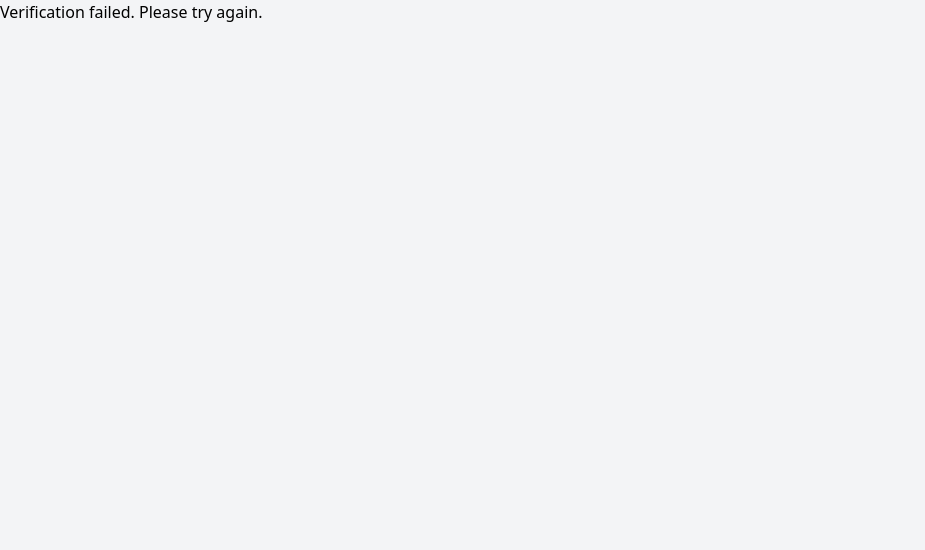
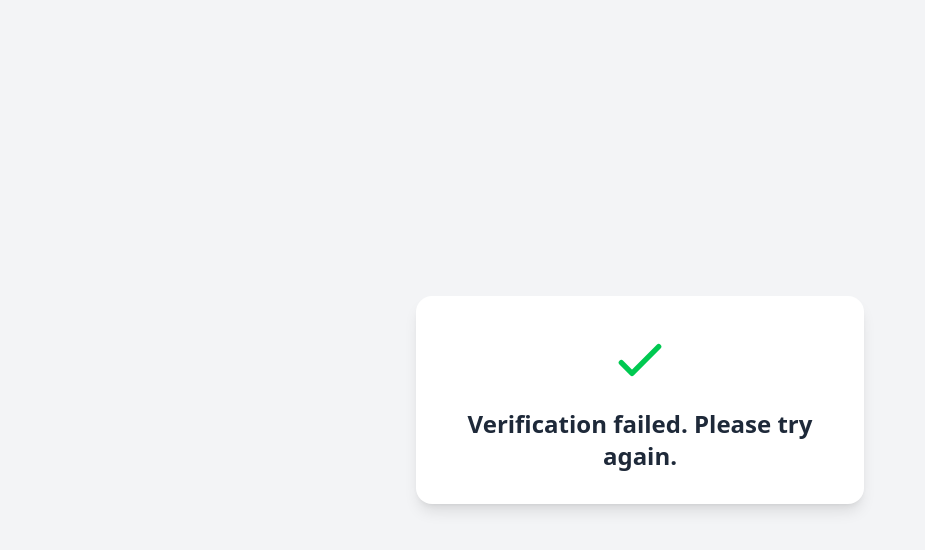
Before and after one commit to mcelroa/rent-review-frontend, a React (Vite) app: page /verify-email/1 in a window 1280 px wide. Shown: the top 550 px of the page, without its empty margins (0-925 px from the left). Built offline with nearby package versions, Linux system fonts and the light colour scheme; no server answers.

Commit message:
Nicer email verify screen and added loading spinner to add property page

```diff
--- a/src/pages/core/AddProperty.jsx
+++ b/src/pages/core/AddProperty.jsx
@@ -3,8 +3,12 @@ import { isAuthenticated } from "../../services/auth/requests";
 import { createProperty } from "../../services/core/properties";
 import { Link } from "react-router-dom";
 import Navbar from "../../components/Navbar";
+import { useLoading } from "../../components/LoadingContext";
+import LoadingSpinner from "../../components/Spinner";
 
 const AddProperty = () => {
+  const { load, showLoading, hideLoading } = useLoading();
+
   const [values, setValues] = useState({
     address: "",
     city: "",
@@ -23,7 +27,7 @@ const AddProperty = () => {
 
   const handleSubmit = async (event) => {
     event.preventDefault();
-
+    showLoading();
     try {
       const response = await createProperty({ address, city }, user._id, token);
 
@@ -44,8 +48,14 @@ const AddProperty = () => {
         error: "An unexpected error has occurred. Please try again",
       });
       console.log(error);
+    } finally {
+      hideLoading();
     }
   };
+
+  if (load) {
+    return <LoadingSpinner />; // Show spinner while loading
+  }
 
   return (
     <>
--- a/src/pages/core/EmailVerification.jsx
+++ b/src/pages/core/EmailVerification.jsx
@@ -39,14 +39,39 @@ const EmailVerification = () => {
   }, [userId]);
 
   return (
-    <div>
-      <h1>{message}</h1>
-      {isVerified && (
-        <p>
-          <Link to="/signin">Click here to log in</Link>{" "}
-          {/* Link to login page */}
-        </p>
-      )}
+    <div className="flex min-h-screen items-center justify-center bg-gray-100">
+      <div className="max-w-md rounded-2xl bg-white p-8 text-center shadow-lg">
+        <div className="flex flex-col items-center">
+          <svg
+            className="mb-4 h-16 w-16 text-green-500"
+            fill="none"
+            stroke="currentColor"
+            strokeWidth="2"
+            viewBox="0 0 24 24"
+            xmlns="http://www.w3.org/2000/svg"
+          >
+            <path
+              strokeLinecap="round"
+              strokeLinejoin="round"
+              d="M5 13l4 4L19 7"
+            ></path>
+          </svg>
+          <h1 className="text-2xl font-semibold text-gray-800">{message}</h1>
+          {isVerified && (
+            <p className="mt-4 text-gray-600">
+              Your email has been successfully verified!
+            </p>
+          )}
+          {isVerified && (
+            <Link
+              to="/signin"
+              className="mt-6 inline-block rounded-lg bg-blue-600 px-6 py-2 font-medium text-white transition duration-300 hover:bg-blue-700"
+            >
+              Log in to your account
+            </Link>
+          )}
+        </div>
+      </div>
     </div>
   );
 };
```
